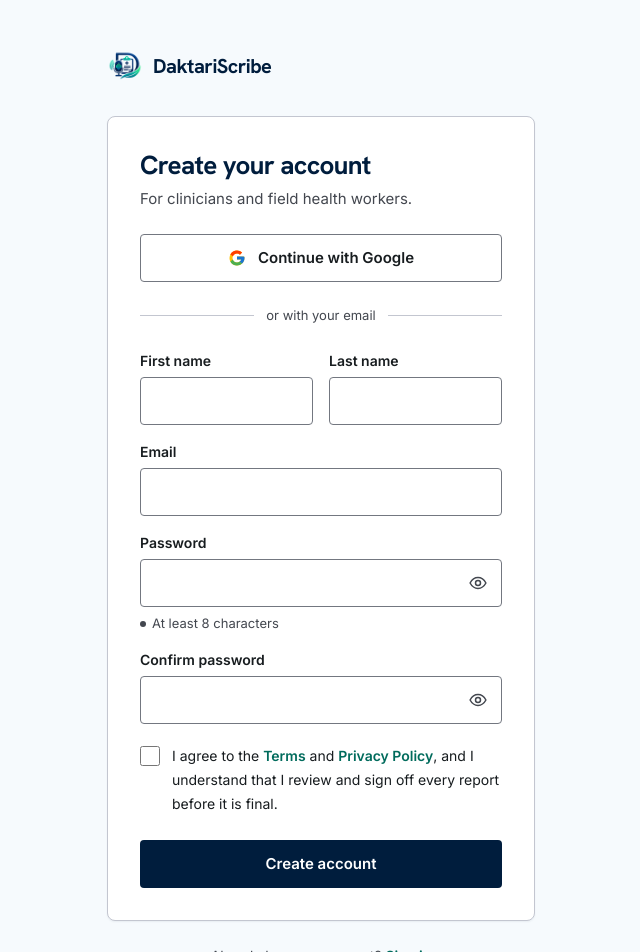
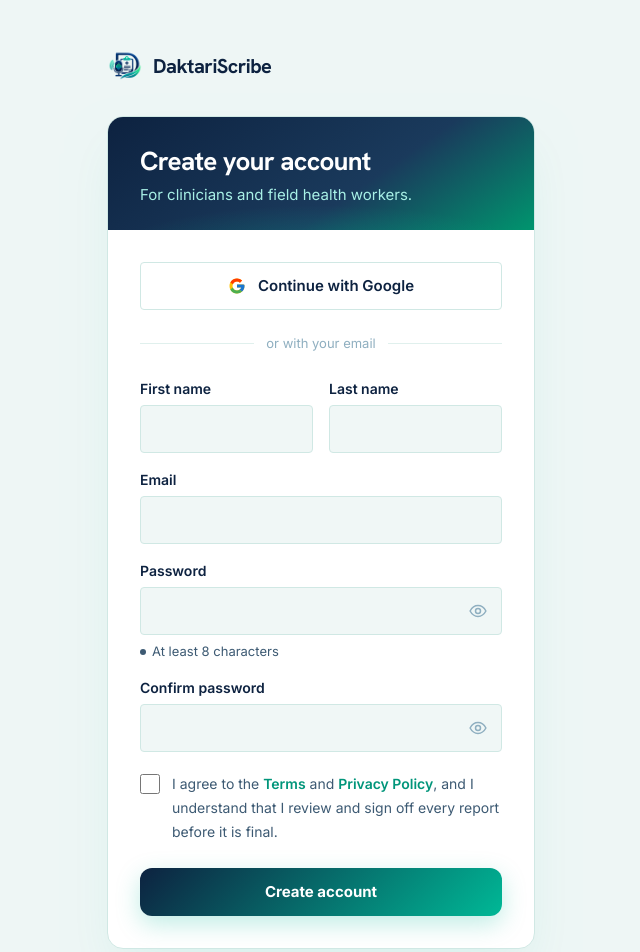
Before and after one commit to EGABO-TECH/DaktariScribe, a Next.js app: page /register in a window 1280 px wide. Shown: the top 952 px of the page, without its empty margins (319-959 px from the left). Built offline with nearby package versions, Linux system fonts and the light colour scheme; no server answers.

Commit message:
style(landing,register): restore hero photo and the original teal/navy palette on the sign-up page

```diff
--- a/app/globals.css
+++ b/app/globals.css
@@ -247,24 +247,34 @@ body {
 
 /* ── Teal CTA Button ──────────────────────────────────────── */
 .btn-ds-primary {
-  background: #001d3d;
+  background: linear-gradient(135deg, #0d2240 0%, #00b896 100%);
   color: #ffffff;
   padding: 0 1.5rem;
   min-height: 48px;
-  border-radius: 0.5rem;
-  font-weight: 600;
+  border-radius: 0.75rem;
+  font-weight: 700;
   font-size: 15px;
   width: 100%;
   display: flex;
   align-items: center;
   justify-content: center;
   gap: 0.5rem;
-  transition: background-color 0.15s ease;
+  transition: filter 0.2s ease, transform 0.12s ease, box-shadow 0.2s ease;
+  box-shadow: 0 8px 24px rgba(0, 185, 150, 0.25);
   border: none;
   cursor: pointer;
 }
 .btn-ds-primary:hover {
-  background: #0d2f57;
+  filter: brightness(1.08);
+  box-shadow: 0 12px 32px rgba(0, 185, 150, 0.35);
+}
+.btn-ds-primary:active {
+  transform: scale(0.985);
+}
+.btn-ds-primary:disabled {
+  filter: none;
+  opacity: 0.7;
+  cursor: not-allowed;
 }
 
 /* ── Form Input ───────────────────────────────────────────── */
@@ -476,10 +486,14 @@ body {
   background: rgba(13, 34, 64, 0.65);
 }
 
-/* Brand background, no photo: deep navy into dark clinical teal. */
 .hero-bg {
   background-color: #0d2240;
-  background-image: linear-gradient(140deg, #0d2240 0%, #0b3149 55%, #00564b 100%);
+  background-image:
+    linear-gradient(135deg, rgba(13, 34, 64, 0.88) 0%, rgba(0, 185, 150, 0.72) 100%),
+    url('/assets/Hero-section.jpg');
+  background-size: cover;
+  background-position: center center;
+  background-blend-mode: multiply;
 }
 
 @keyframes ds-fade-up {
--- a/app/register/page.tsx
+++ b/app/register/page.tsx
@@ -36,7 +36,7 @@ function readClerkError(err: unknown, fallback: string) {
 }
 
 const inputBase =
-  "block w-full h-12 rounded-lg border bg-surface-container-lowest px-3.5 text-[16px] text-on-surface placeholder:text-on-surface-variant/70 outline-none transition-[border-color,box-shadow] duration-150 focus:border-secondary focus:ring-[3px] focus:ring-secondary/25 disabled:opacity-60";
+  "block w-full h-12 rounded-lg border bg-[#f0f7f6] px-3.5 text-[16px] text-[#0d2240] placeholder:text-[#8fafc0] outline-none transition-[border-color,box-shadow,background-color] duration-150 focus:bg-white focus:border-[#00b896] focus:ring-[3px] focus:ring-[#00b896]/15 disabled:opacity-60";
 
 function Field({
   id,
@@ -53,7 +53,7 @@ function Field({
 }) {
   return (
     <div>
-      <label htmlFor={id} className="mb-1.5 block text-[14px] font-semibold text-on-surface">
+      <label htmlFor={id} className="mb-1.5 block text-[14px] font-semibold text-[#0d2240]">
         {label}
       </label>
       {children}
@@ -63,7 +63,7 @@ function Field({
           {error}
         </p>
       ) : hint ? (
-        <div id={`${id}-hint`} className="mt-1.5 text-[13px] text-on-surface-variant">
+        <div id={`${id}-hint`} className="mt-1.5 text-[13px] text-[#3d5a73]">
           {hint}
         </div>
       ) : null}
@@ -97,14 +97,14 @@ function PasswordInput({
         onChange={(e) => onChange(e.target.value)}
         aria-invalid={invalid || undefined}
         aria-describedby={describedBy}
-        className={`${inputBase} pr-12 ${invalid ? "border-error" : "border-outline"}`}
+        className={`${inputBase} pr-12 ${invalid ? "border-error" : "border-[#d0e8e4]"}`}
       />
       <button
         type="button"
         onClick={() => setShow((v) => !v)}
         aria-label={show ? "Hide password" : "Show password"}
         aria-pressed={show}
-        className="absolute right-1 top-1/2 flex h-10 w-10 -translate-y-1/2 items-center justify-center rounded-md text-on-surface-variant hover:bg-surface-container-high hover:text-on-surface"
+        className="absolute right-1 top-1/2 flex h-10 w-10 -translate-y-1/2 items-center justify-center rounded-md text-[#8fafc0] hover:bg-[#e0f0ed] hover:text-[#00b896]"
       >
         {show ? <EyeOffIcon /> : <EyeIcon />}
       </button>
@@ -230,14 +230,37 @@ export default function RegisterPage() {
   const lengthOk = password.length >= MIN_PASSWORD;
 
   return (
-    <div className="force-light min-h-screen bg-surface text-on-surface">
+    <div className="force-light min-h-screen bg-[#eef6f5] text-[#0d2240]">
       <div className="mx-auto flex min-h-screen w-full max-w-[460px] flex-col px-4 py-8 sm:py-12">
         <Link href="/" className="mb-8 inline-flex items-center gap-2.5 self-start rounded-lg" aria-label="DaktariScribe home">
           <Image src="/assets/report-mark.png" alt="" width={36} height={36} priority />
-          <span className="font-display-lg text-[20px] font-bold tracking-tight text-primary">DaktariScribe</span>
+          <span className="font-display-lg text-[20px] font-bold tracking-tight text-[#0d2240]">DaktariScribe</span>
         </Link>
 
-        <main id="main" className="rounded-xl border border-outline-variant bg-surface-container-lowest p-6 shadow-[0_1px_2px_rgba(0,29,61,0.06)] sm:p-8">
+        <main id="main" className="overflow-hidden rounded-2xl border border-[#d0e8e4] bg-white shadow-2xl shadow-[rgba(0,185,150,0.10)]">
+          <div
+            className="relative overflow-hidden px-6 pb-6 pt-7 sm:px-8"
+            style={{ background: "linear-gradient(145deg, #0d2240 0%, #1a3a5c 60%, #00956e 100%)" }}
+          >
+            <div
+              className="pointer-events-none absolute inset-0"
+              style={{ background: "radial-gradient(ellipse 70% 60% at 50% 120%, rgba(0,185,150,0.28) 0%, transparent 70%)" }}
+              aria-hidden="true"
+            />
+            <h1 className="relative font-display-lg text-[26px] font-bold leading-tight tracking-tight text-white">
+              {step === "details" ? "Create your account" : "Check your email"}
+            </h1>
+            <p className="relative mt-1.5 text-[15px] text-[#a8f0e6]">
+              {step === "details" ? (
+                "For clinicians and field health workers."
+              ) : (
+                <>
+                  Enter the 6-digit code we sent to <strong className="font-semibold text-white">{email.trim()}</strong>.
+                </>
+              )}
+            </p>
+          </div>
+          <div className="p-6 sm:p-8">
           {general && (
             <div role="alert" className="mb-5 flex items-start gap-2 rounded-lg border border-error/40 bg-error-container px-3.5 py-3 text-[14px] text-on-error-container">
               <AlertIcon size={18} className="mt-px shrink-0" />
@@ -247,23 +270,20 @@ export default function RegisterPage() {
 
           {step === "details" ? (
             <>
-              <h1 className="font-display-lg text-[26px] font-bold leading-tight tracking-tight text-primary">Create your account</h1>
-              <p className="mt-1.5 text-[15px] text-on-surface-variant">For clinicians and field health workers.</p>
-
               <button
                 type="button"
                 onClick={continueWithGoogle}
                 disabled={busy !== false}
-                className="mt-6 flex h-12 w-full items-center justify-center gap-3 rounded-lg border border-outline bg-surface-container-lowest text-[15px] font-semibold text-on-surface hover:bg-surface-container-low disabled:opacity-60"
+                className="flex h-12 w-full items-center justify-center gap-3 rounded-lg border border-[#d0e8e4] bg-white text-[15px] font-semibold text-[#0d2240] hover:border-[#00b896] hover:bg-[#f0f7f6] disabled:opacity-60"
               >
                 {busy === "google" ? <Spinner /> : <GoogleIcon />}
                 Continue with Google
               </button>
 
-              <div className="my-6 flex items-center gap-3 text-[13px] text-on-surface-variant" role="separator">
-                <span className="h-px flex-1 bg-outline-variant" />
+              <div className="my-6 flex items-center gap-3 text-[13px] text-[#8fafc0]" role="separator">
+                <span className="h-px flex-1 bg-[#e0f0ed]" />
                 or with your email
-                <span className="h-px flex-1 bg-outline-variant" />
+                <span className="h-px flex-1 bg-[#e0f0ed]" />
               </div>
 
               <form onSubmit={handleSubmit} noValidate className="flex flex-col gap-4">
@@ -276,7 +296,7 @@ export default function RegisterPage() {
                       onChange={(e) => setFirstName(e.target.value)}
                       aria-invalid={!!errors.firstName || undefined}
                       aria-describedby={describedBy("firstName")}
-                      className={`${inputBase} ${errors.firstName ? "border-error" : "border-outline"}`}
+                      className={`${inputBase} ${errors.firstName ? "border-error" : "border-[#d0e8e4]"}`}
                     />
                   </Field>
                   <Field id={id("lastName")} label="Last name" error={errors.lastName}>
@@ -287,7 +307,7 @@ export default function RegisterPage() {
                       onChange={(e) => setLastName(e.target.value)}
                       aria-invalid={!!errors.lastName || undefined}
                       aria-describedby={describedBy("lastName")}
-                      className={`${inputBase} ${errors.lastName ? "border-error" : "border-outline"}`}
+                      className={`${inputBase} ${errors.lastName ? "border-error" : "border-[#d0e8e4]"}`}
                     />
                   </Field>
                 </div>
@@ -304,7 +324,7 @@ export default function RegisterPage() {
                     onChange={(e) => setEmail(e.target.value)}
                     aria-invalid={!!errors.email || undefined}
                     aria-describedby={describedBy("email")}
-                    className={`${inputBase} ${errors.email ? "border-error" : "border-outline"}`}
+                    className={`${inputBase} ${errors.email ? "border-error" : "border-[#d0e8e4]"}`}
                   />
                 </Field>
 
@@ -313,7 +333,7 @@ export default function RegisterPage() {
                   label="Password"
                   error={errors.password}
                   hint={
-                    <span className={`inline-flex items-center gap-1.5 ${lengthOk ? "text-secondary" : ""}`}>
+                    <span className={`inline-flex items-center gap-1.5 ${lengthOk ? "text-[#00957a]" : ""}`}>
                       {lengthOk ? <CheckIcon size={16} /> : <span className="inline-block h-1.5 w-1.5 rounded-full bg-current" aria-hidden="true" />}
                       At least {MIN_PASSWORD} characters
                     </span>
@@ -335,7 +355,7 @@ export default function RegisterPage() {
                   error={errors.confirm}
                   hint={
                     confirm && confirm === password ? (
-                      <span className="inline-flex items-center gap-1.5 text-secondary">
+                      <span className="inline-flex items-center gap-1.5 text-[#00957a]">
                         <CheckIcon size={16} /> Passwords match
                       </span>
                     ) : null
@@ -360,15 +380,15 @@ export default function RegisterPage() {
                       onChange={(e) => setAgreed(e.target.checked)}
                       aria-invalid={!!errors.terms || undefined}
                       aria-describedby={describedBy("terms")}
-                      className="mt-0.5 h-5 w-5 shrink-0 cursor-pointer rounded accent-[var(--color-primary)]"
+                      className="mt-0.5 h-5 w-5 shrink-0 cursor-pointer rounded accent-[#0d2240]"
                     />
-                    <span className="text-[14px] leading-6 text-on-surface">
+                    <span className="text-[14px] leading-6 text-[#3d5a73]">
                       I agree to the{" "}
-                      <Link href="/legal/terms" target="_blank" className="font-semibold text-secondary underline-offset-2 hover:underline">
+                      <Link href="/legal/terms" target="_blank" className="font-semibold text-[#00957a] underline-offset-2 hover:underline">
                         Terms
                       </Link>{" "}
                       and{" "}
-                      <Link href="/legal/privacy" target="_blank" className="font-semibold text-secondary underline-offset-2 hover:underline">
+                      <Link href="/legal/privacy" target="_blank" className="font-semibold text-[#00957a] underline-offset-2 hover:underline">
                         Privacy Policy
                       </Link>
                       , and I understand that I review and sign off every report before it is final.
@@ -385,7 +405,7 @@ export default function RegisterPage() {
                 <button
                   type="submit"
                   disabled={busy !== false}
-                  className="mt-1 flex h-12 w-full items-center justify-center gap-2 rounded-lg bg-primary text-[15px] font-semibold text-on-primary transition-colors hover:bg-primary/90 disabled:opacity-70"
+                  className="btn-ds-primary mt-1"
                 >
                   {busy === "submit" ? (
                     <>
@@ -399,12 +419,6 @@ export default function RegisterPage() {
             </>
           ) : (
             <form onSubmit={handleVerify} noValidate className="flex flex-col gap-5">
-              <div>
-                <h1 className="font-display-lg text-[26px] font-bold leading-tight tracking-tight text-primary">Check your email</h1>
-                <p className="mt-1.5 text-[15px] text-on-surface-variant">
-                  Enter the 6-digit code we sent to <strong className="font-semibold text-on-surface">{email.trim()}</strong>.
-                </p>
-              </div>
               <Field id={id("code")} label="Verification code" error={errors.code}>
                 <input
                   id={id("code")}
@@ -420,13 +434,13 @@ export default function RegisterPage() {
                   }}
                   aria-invalid={!!errors.code || undefined}
                   aria-describedby={describedBy("code")}
-                  className={`${inputBase} text-center font-label-status text-[22px] tracking-[0.5em] ${errors.code ? "border-error" : "border-outline"}`}
+                  className={`${inputBase} text-center font-label-status text-[22px] tracking-[0.5em] ${errors.code ? "border-error" : "border-[#d0e8e4]"}`}
                 />
               </Field>
               <button
                 type="submit"
                 disabled={busy !== false}
-                className="flex h-12 w-full items-center justify-center gap-2 rounded-lg bg-primary text-[15px] font-semibold text-on-primary transition-colors hover:bg-primary/90 disabled:opacity-70"
+                className="btn-ds-primary"
               >
                 {busy === "verify" ? (
                   <>
@@ -444,7 +458,7 @@ export default function RegisterPage() {
                     setCode("");
                     setErrors({});
                   }}
-                  className="inline-flex min-h-12 items-center gap-1.5 rounded-lg px-2 font-semibold text-on-surface-variant hover:text-on-surface"
+                  className="inline-flex min-h-12 items-center gap-1.5 rounded-lg px-2 font-semibold text-[#3d5a73] hover:text-[#0d2240]"
                 >
                   <ArrowLeftIcon size={18} /> Use a different email
                 </button>
@@ -452,24 +466,25 @@ export default function RegisterPage() {
                   type="button"
                   onClick={resend}
                   disabled={resendIn > 0 || busy !== false}
-                  className="min-h-12 rounded-lg px-2 font-semibold text-secondary hover:underline disabled:text-on-surface-variant disabled:no-underline"
+                  className="min-h-12 rounded-lg px-2 font-semibold text-[#00957a] hover:underline disabled:text-[#8fafc0] disabled:no-underline"
                 >
                   {resendIn > 0 ? `Resend code in ${resendIn}s` : busy === "resend" ? "Sending…" : "Resend code"}
                 </button>
               </div>
             </form>
           )}
+          </div>
         </main>
 
         {step === "details" && (
-          <p className="mt-6 text-center text-[14px] text-on-surface-variant">
+          <p className="mt-6 text-center text-[14px] text-[#3d5a73]">
             Already have an account?{" "}
-            <Link href="/" className="font-semibold text-secondary underline-offset-2 hover:underline">
+            <Link href="/" className="font-semibold text-[#00957a] underline-offset-2 hover:underline">
               Sign in
             </Link>
           </p>
         )}
-        <p className="mt-auto pt-10 text-center text-[12px] text-on-surface-variant">© 2026 DaktariScribe</p>
+        <p className="mt-auto pt-10 text-center text-[12px] uppercase tracking-widest text-[#8fafc0]">© 2026 DaktariScribe</p>
       </div>
     </div>
   );
```
